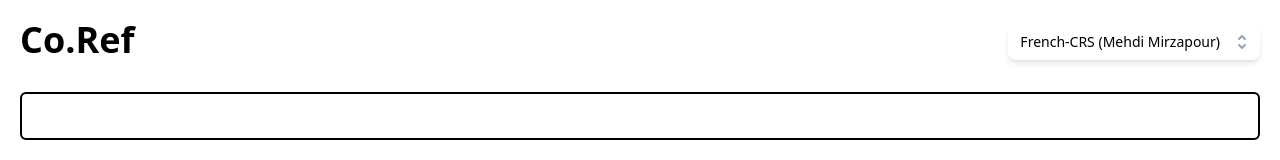
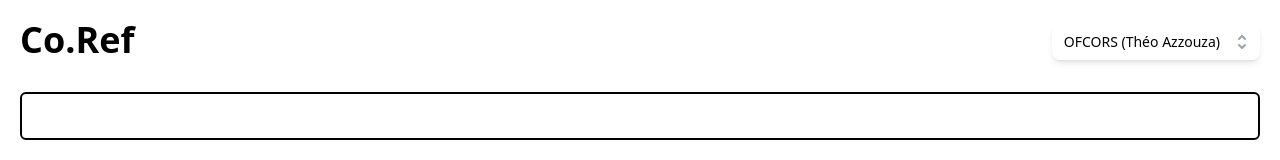
Before and after one commit to cyidhn/coref, a Vue app in the folder v2/: page / in a window 1280 px wide. Shown: the top 160 px of the page. Built offline with nearby package versions, Linux system fonts and the light colour scheme.

Commit message:
Add sample

```diff
--- a/v2/src/components/AlgorithmsList.vue
+++ b/v2/src/components/AlgorithmsList.vue
@@ -78,9 +78,9 @@ export default {
 
   setup() {
     const people = [
-      { name: 'French-CRS (Mehdi Mirzapour)' },
-      { name: 'DeCOFre (Loïc Grobol)' },
-      { name: 'OFCORS (Théo Azzouza)' },
+      { name: 'OFCORS (Théo Azzouza)', available: true },
+      { name: 'French-CRS (Mehdi Mirzapour)', available: false },
+      { name: 'DeCOFre (Loïc Grobol)', available: false },
     ]
     const selectedPerson = ref(people[0])
 
```
Also changed, not shown: 1 other file (tests, documents, lock files or other folders).
